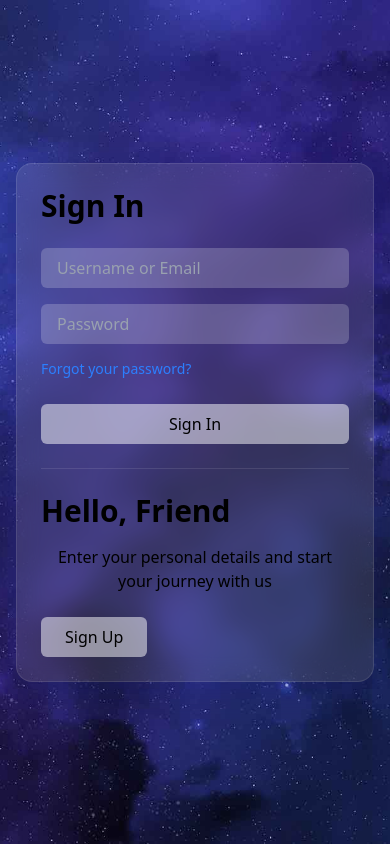
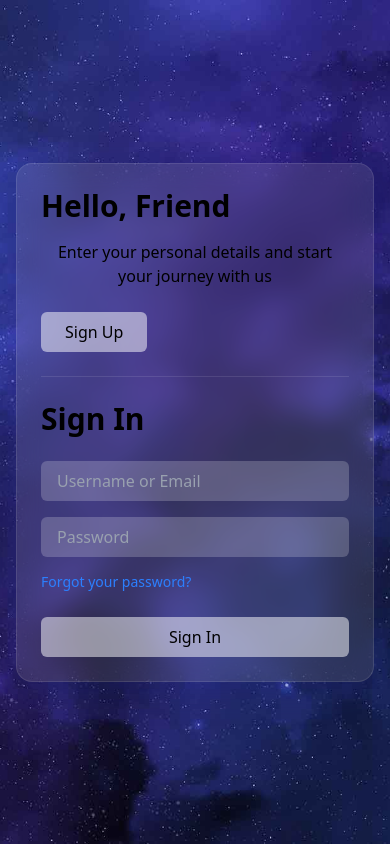
Before and after one commit to Mohammad-Reza-Mehdizadeh1999/vet, a React (Vite) app: page /auth in a window 390 px wide. Built offline with nearby package versions, Linux system fonts and the light colour scheme.

Commit message:
style : changing the components position in mobile in auth page

```diff
--- a/src/pages/auth/AuthPage.tsx
+++ b/src/pages/auth/AuthPage.tsx
@@ -20,17 +20,17 @@ export default function AuthPage() {
         <div className="md:hidden flex flex-col h-full">
           {isSignIn ? (
             <div className="w-full p-6">
-              <SignInForm />
-              <div className="mt-6 pt-6 border-t border-white/10">
+              <div className="mb-6 pb-6 border-b border-white/10">
                 <SignUpPanel onSwitch={() => setIsSignIn(false)} />
               </div>
+              <SignInForm />
             </div>
           ) : (
             <div className="w-full p-6">
-              <SignUpForm />
-              <div className="mt-6 pt-6 border-t border-white/10">
+              <div className="mb-6 pb-6 border-b border-white/10">
                 <SignInPanel onSwitch={() => setIsSignIn(true)} />
               </div>
+              <SignUpForm />
             </div>
           )}
         </div>
```
